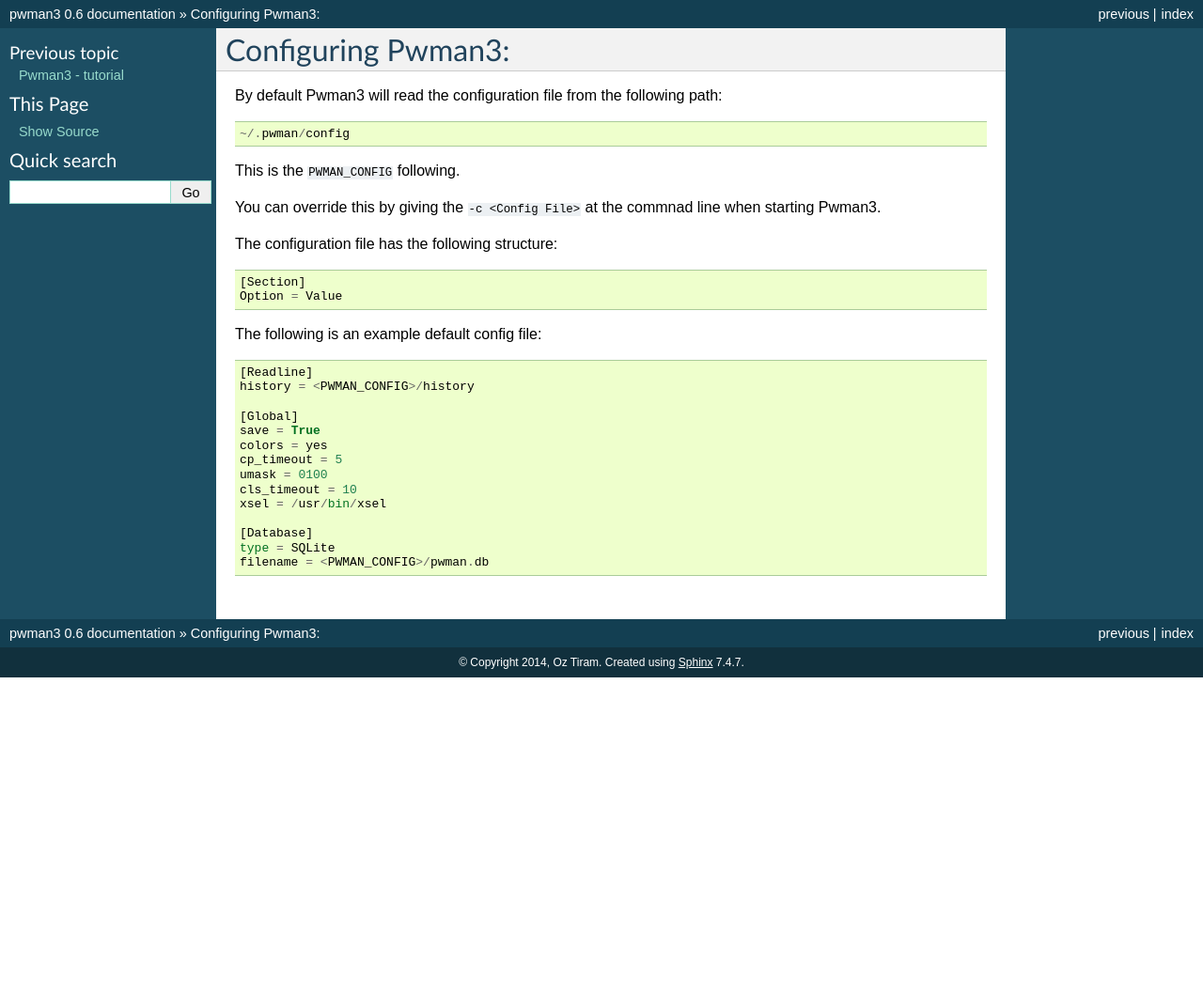
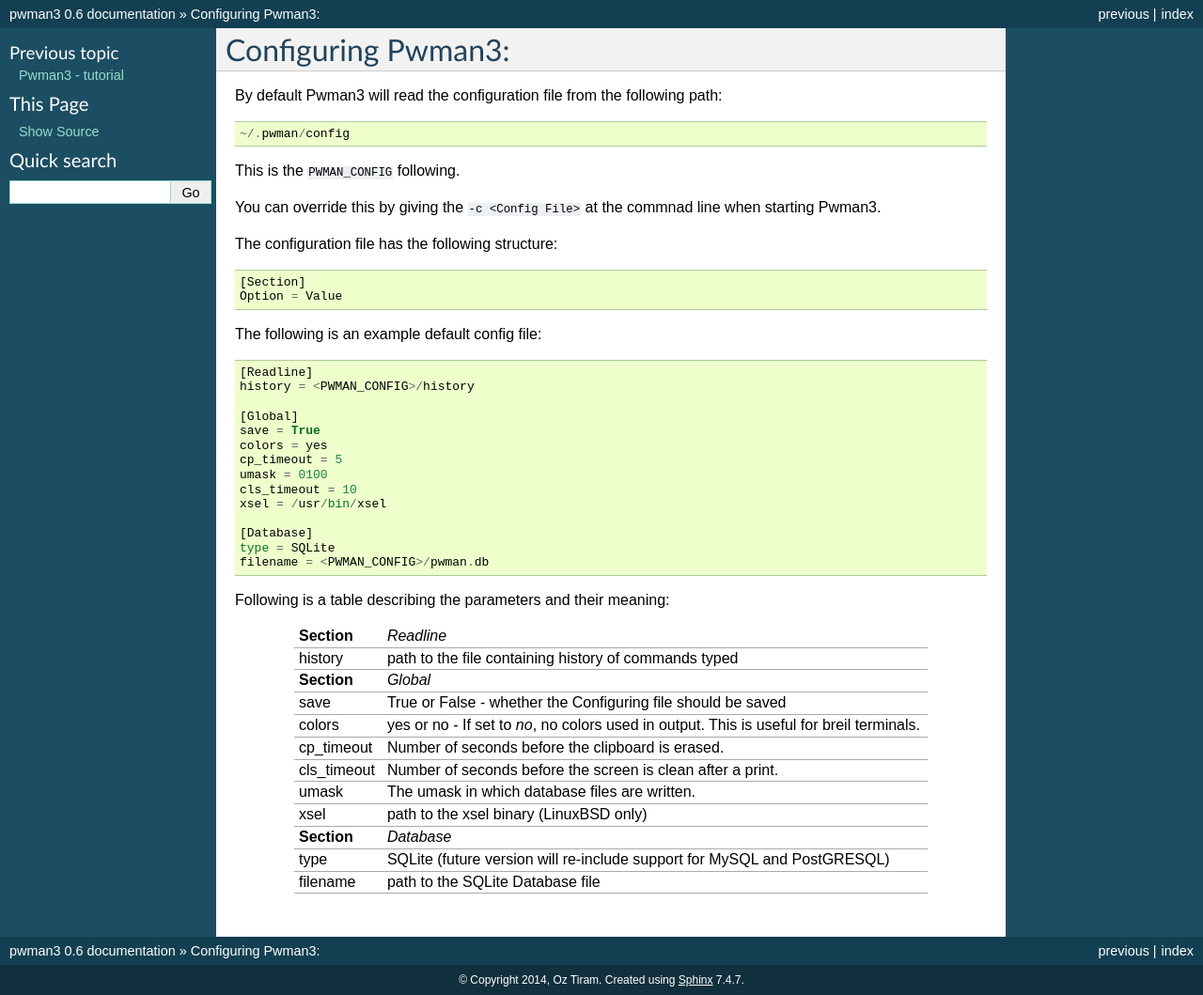
Before and after one commit to pwman3/pwman3, a Sphinx documentation site: the page built from docs/source/configuration.rst, in a window 1280 px wide. Shown: the whole page at 94% size. Built offline with Sphinx 7.4.7, drawn with Linux system fonts in a browser that asks for light colours; before the commit the page ends 900 px from its top, so only the background shows below that.

Commit message:
Expand configuration documenation
[ci skip]

```diff
--- a/docs/source/configuration.rst
+++ b/docs/source/configuration.rst
@@ -31,3 +31,34 @@
     [Database]
     type = SQLite
     filename = <PWMAN_CONFIG>/pwman.db
+
+
+Following is a table describing the parameters and their meaning:
+
+
+    ===========   ===========
+    **Section**   *Readline*
+    -----------   -----------
+                  *Global*
+    history       path to the file containing history of commands typed
+    -----------   -----------
+    **Section**   *Global*
+    -----------   -----------
+    save          True or False - whether the Configuring file should be saved
+    -----------   -----------
+    colors        yes or no - If set to *no*, no colors used in output. This is useful for breil terminals.
+    -----------   -----------
+    cp_timeout    Number of seconds before the clipboard is erased.
+    -----------   -----------
+    cls_timeout   Number of seconds before the screen is clean after a print.
+    -----------   -----------
+    umask         The umask in which database files are written.
+    -----------   -----------
+    xsel          path to the xsel binary (Linux\BSD only)
+    -----------   -----------
+    **Section**   *Database*
+    -----------   -----------
+    type          SQLite (future version will re-include support for MySQL and PostGRESQL)
+    -----------   -----------
+    filename      path to the SQLite Database file
+    ===========   ===========
```
